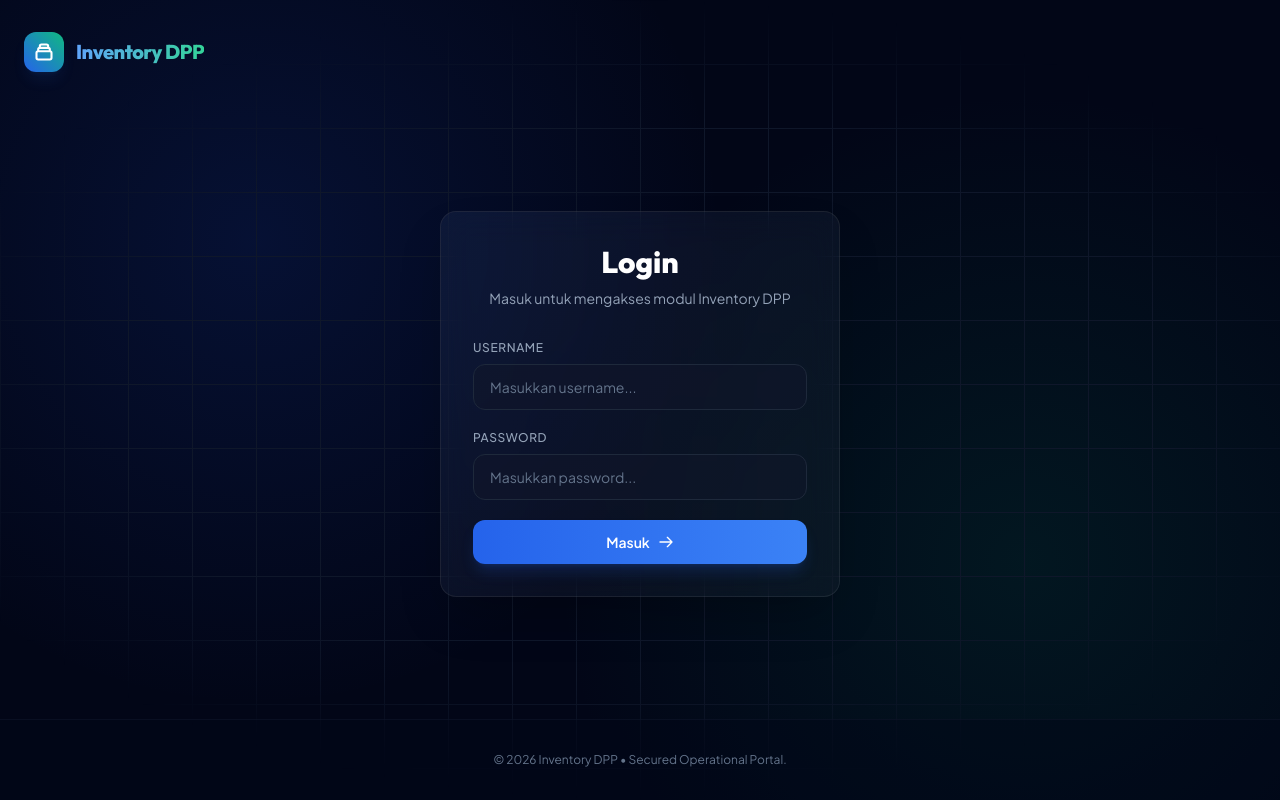
After one commit to sonxyz/inventory, a Flask app: a page that uses templates/login.html in a window 1280 px wide. The commit adds this page. Run offline with Flask 3, Linux system fonts and the light colour scheme; some libraries are stand-ins or nearby versions.

Commit message:
feat: implement user authentication and role-based access control

```diff
--- a/app.py
+++ b/app.py
@@ -1,10 +1,12 @@
-from flask import Flask, render_template, request, redirect, url_for, flash
+from flask import Flask, render_template, request, redirect, url_for, flash, session
 import gspread
 from google.oauth2.service_account import Credentials
 from dotenv import load_dotenv
 import os
 import json
 from datetime import datetime, timedelta
+from functools import wraps
+from werkzeug.security import generate_password_hash, check_password_hash
 
 # --- Config ---
 load_dotenv()
@@ -30,6 +32,7 @@ SHEET_SERVICE_MOTOR = 'History Service Kendaraan Motor'
 SHEET_MASTER_ATK = 'Master Data ATK'
 SHEET_MASTER_DEPT = 'Master Departement'
 SHEET_PENGAJUAN_ATK = 'Pengajuan ATK'
+SHEET_MASTER_USERS = 'Master Users'
 
 # Headers untuk setiap sheet
 HEADERS_KENDARAAN = [
@@ -55,6 +58,7 @@ HEADERS_PENGAJUAN_ATK = [
     'Kode Barang', 'Nama Barang', 'Jumlah', 'Satuan',
     'Harga Satuan', 'Total Harga', 'Keterangan'
 ]
+HEADERS_MASTER_USERS = ['No', 'Username', 'Password', 'Role']
 
 BULAN_LIST = [
     'Januari', 'Februari', 'Maret', 'April', 'Mei', 'Juni',
@@ -216,6 +220,99 @@ def filter_records(records, search, fields):
     return result
 
 
+def init_users_sheet():
+    """Menginisialisasi sheet Master Users jika belum ada, dan membuat default admin."""
+    try:
+        sheet = get_sheet(SHEET_MASTER_USERS)
+        if not sheet:
+            spreadsheet = get_spreadsheet()
+            if spreadsheet:
+                sheet = spreadsheet.add_worksheet(title=SHEET_MASTER_USERS, rows="100", cols="4")
+                sheet.append_row(HEADERS_MASTER_USERS, value_input_option='USER_ENTERED')
+
+        # Cek jika sheet kosong (hanya header)
+        records = get_all_data(sheet)
+        if not records:
+            default_pwd = generate_password_hash('admin123')
+            row = [1, 'admin', default_pwd, 'admin']
+            sheet.append_row(row, value_input_option='USER_ENTERED')
+    except Exception as e:
+        print(f"Error initializing users sheet: {e}")
+
+
+def get_user_by_username(username):
+    """Mencari user berdasarkan username (case-insensitive)."""
+    try:
+        init_users_sheet()
+        sheet = get_sheet(SHEET_MASTER_USERS)
+        if not sheet:
+            return None
+        records = get_all_data(sheet)
+        for r in records:
+            if str(r.get('Username', '')).strip().lower() == username.strip().lower():
+                return r
+        return None
+    except Exception:
+        return None
+
+
+def login_required(roles=None):
+    """Decorator untuk membatasi akses route berdasarkan role pengguna."""
+    def decorator(f):
+        @wraps(f)
+        def decorated_function(*args, **kwargs):
+            if 'user' not in session:
+                flash('Silakan login terlebih dahulu untuk mengakses halaman ini.', 'warning')
+                return redirect(url_for('login', next=request.url))
+            if roles and session.get('role') not in roles:
+                flash('Anda tidak memiliki hak akses ke modul ini.', 'error')
+                return redirect(url_for('portal'))
+            return f(*args, **kwargs)
+        return decorated_function
+    return decorator
+
+
+@app.before_request
+def check_route_access():
+    if request.endpoint is None:
+        return
+
+    # Endpoint bebas akses (tidak butuh login)
+    public_endpoints = ['login', 'static']
+    if request.endpoint in public_endpoints:
+        return
+
+    # Verifikasi apakah pengguna sudah login
+    if 'user' not in session:
+        flash('Silakan login terlebih dahulu untuk mengakses halaman ini.', 'warning')
+        return redirect(url_for('login', next=request.url))
+
+    # Verifikasi hak akses berdasarkan role pengguna
+    role = session.get('role')
+
+    # Admin memiliki akses ke semua halaman
+    if role == 'admin':
+        return
+
+    # Halaman manajemen pengguna hanya untuk Admin
+    if request.path.startswith('/admin'):
+        flash('Halaman ini hanya dapat diakses oleh Admin.', 'error')
+        return redirect(url_for('portal'))
+
+    # Pembatasan akses Modul Kendaraan & Service
+    if request.path.startswith('/kendaraan') or request.path.startswith('/service'):
+        if role != 'kendaraan':
+            flash('Anda tidak memiliki hak akses ke modul Kendaraan & Service.', 'error')
+            return redirect(url_for('portal'))
+
+    # Pembatasan akses Modul ATK
+    if request.path.startswith('/atk'):
+        if role != 'atk':
+            flash('Anda tidak memiliki hak akses ke modul ATK.', 'error')
+            return redirect(url_for('portal'))
+
+
+
 # ============================================================
 # Jinja2 filters
 # ============================================================
@@ -239,9 +336,116 @@ def clean_num_filter(value):
 
 
 # ============================================================
+# AUTHENTICATION
+# ============================================================
+@app.route('/login', methods=['GET', 'POST'])
+def login():
+    if 'user' in session:
+        return redirect(url_for('portal'))
+
+    next_url = request.args.get('next', '')
+    if request.method == 'POST':
+        username = request.form.get('username', '').strip()
+        password = request.form.get('password', '').strip()
+
+        user = get_user_by_username(username)
+        if user:
+            pwd_hash = user.get('Password', '')
+            if check_password_hash(pwd_hash, password):
+                session['user'] = user.get('Username')
+                session['role'] = user.get('Role')
+                flash(f'Selamat datang kembali, {user.get("Username")}!', 'success')
+
+                if username.lower() == 'admin' and password == 'admin123':
+                    flash('PERINGATAN KEAMANAN: Harap segera ubah password default admin Anda!', 'error')
+
+                if next_url:
+                    return redirect(next_url)
+                return redirect(url_for('portal'))
+
+        flash('Username atau password salah.', 'error')
+
+    return render_template('login.html', next_url=next_url)
+
+
+@app.route('/logout')
+def logout():
+    session.pop('user', None)
+    session.pop('role', None)
+    flash('Anda telah logout.', 'success')
+    return redirect(url_for('login'))
+
+
+# ============================================================
+# USER MANAGEMENT (ADMIN ONLY)
+# ============================================================
+@app.route('/admin/users', methods=['GET', 'POST'])
+@login_required(roles=['admin'])
+def admin_users():
+    try:
+        sheet = get_sheet(SHEET_MASTER_USERS)
+        if not sheet:
+            flash('Gagal mengakses sheet Master Users.', 'error')
+            return redirect(url_for('portal'))
+
+        if request.method == 'POST':
+            username = request.form.get('username', '').strip()
+            password = request.form.get('password', '').strip()
+            role = request.form.get('role', '').strip()
+
+            if not username or not password or not role:
+                flash('Semua field wajib diisi.', 'error')
+            else:
+                existing = get_user_by_username(username)
+                if existing:
+                    flash(f'Username {username} sudah terdaftar.', 'error')
+                else:
+                    no = get_next_no(sheet)
+                    pwd_hash = generate_password_hash(password)
+                    row = [no, username, pwd_hash, role]
+                    sheet.append_row(row, value_input_option='USER_ENTERED')
+                    flash(f'User {username} berhasil ditambahkan.', 'success')
+            return redirect(url_for('admin_users'))
+
+        records = get_all_data(sheet)
+        return render_template('admin_users.html', users=records)
+    except Exception as e:
+        flash(f'Error: {str(e)}', 'error')
+        return redirect(url_for('portal'))
+
+
+@app.route('/admin/users/delete/<int:no>', methods=['POST'])
+@login_required(roles=['admin'])
+def admin_user_delete(no):
+    try:
+        sheet = get_sheet(SHEET_MASTER_USERS)
+        if not sheet:
+            flash('Gagal mengakses sheet.', 'error')
+            return redirect(url_for('admin_users'))
+
+        records = get_all_data(sheet)
+        target = next((r for r in records if str(r.get('No', '')) == str(no)), None)
+        if target and target.get('Username') == session.get('user'):
+            flash('Anda tidak dapat menghapus akun Anda sendiri.', 'error')
+            return redirect(url_for('admin_users'))
+
+        row_num = find_row_by_no(sheet, no)
+        if not row_num:
+            flash('User tidak ditemukan.', 'error')
+            return redirect(url_for('admin_users'))
+
+        sheet.delete_rows(row_num)
+        flash('User berhasil dihapus.', 'success')
+    except Exception as e:
+        flash(f'Gagal menghapus user: {str(e)}', 'error')
+    return redirect(url_for('admin_users'))
+
+
+# ============================================================
 # PORTAL PAGE
 # ============================================================
 @app.route('/')
+@login_required()
 def portal():
     return render_template('portal.html')
 
--- /dev/null
+++ b/templates/login.html
@@ -0,0 +1,126 @@
+<!DOCTYPE html>
+<html lang="id">
+<head>
+  <meta charset="UTF-8">
+  <meta name="viewport" content="width=device-width, initial-scale=1.0">
+  <title>Login — Inventory DPP</title>
+  <script src="https://cdn.tailwindcss.com"></script>
+  <link rel="preconnect" href="https://fonts.googleapis.com" />
+  <link href="https://fonts.googleapis.com/css2?family=Outfit:wght@300;400;500;600;700;800&family=Plus+Jakarta+Sans:wght@300;400;500;600;700;800&display=swap" rel="stylesheet" />
+  <script>
+    tailwind.config = {
+      theme: {
+        extend: {
+          fontFamily: {
+            sans: ['Plus Jakarta Sans', 'sans-serif'],
+            display: ['Outfit', 'sans-serif'],
+          }
+        }
+      }
+    }
+  </script>
+  <style>
+    body {
+      font-family: 'Plus Jakarta Sans', sans-serif;
+      background: radial-gradient(circle at 20% 30%, rgba(29, 78, 216, 0.15) 0%, transparent 40%),
+                  radial-gradient(circle at 80% 70%, rgba(4, 120, 87, 0.15) 0%, transparent 40%);
+    }
+    .glass-card {
+      background: rgba(255, 255, 255, 0.03);
+      backdrop-filter: blur(16px);
+      -webkit-backdrop-filter: blur(16px);
+      border: 1px solid rgba(255, 255, 255, 0.08);
+    }
+  </style>
+</head>
+<body class="bg-slate-950 text-slate-100 min-h-screen flex flex-col justify-between overflow-x-hidden">
+
+  <!-- Background Grid Pattern -->
+  <div class="absolute inset-0 bg-[linear-gradient(to_right,#0f172a_1px,transparent_1px),linear-gradient(to_bottom,#0f172a_1px,transparent_1px)] bg-[size:4rem_4rem] [mask-image:radial-gradient(ellipse_60%_50%_at_50%_50%,#000_70%,transparent_100%)] -z-10"></div>
+
+  <!-- Header -->
+  <header class="w-full max-w-7xl mx-auto px-6 pt-8 pb-4 flex items-center justify-between">
+    <div class="flex items-center gap-3">
+      <div class="w-10 h-10 bg-gradient-to-tr from-blue-600 to-emerald-500 rounded-xl flex items-center justify-center shadow-lg shadow-blue-500/10">
+        <svg class="w-5 h-5 text-white" fill="none" stroke="currentColor" viewBox="0 0 24 24">
+          <path stroke-linecap="round" stroke-linejoin="round" stroke-width="2.5" d="M19 11H5m14 0a2 2 0 012 2v6a2 2 0 01-2 2H5a2 2 0 01-2-2v-6a2 2 0 012-2m14 0V9a2 2 0 00-2-2M5 11V9a2 2 0 012-2m0 0V5a2 2 0 012-2h6a2 2 0 012 2v2M7 7h10" />
+        </svg>
+      </div>
+      <div>
+        <span class="font-display font-extrabold text-xl tracking-tight bg-gradient-to-r from-blue-400 to-emerald-400 bg-clip-text text-transparent">Inventory DPP</span>
+      </div>
+    </div>
+  </header>
+
+  <!-- Main Content -->
+  <main class="w-full max-w-md mx-auto px-6 py-12 flex-grow flex flex-col justify-center">
+    <div class="glass-card rounded-2xl p-8 shadow-2xl relative overflow-hidden">
+      <!-- Glow Overlay -->
+      <div class="absolute inset-0 bg-gradient-to-br from-blue-600/5 to-transparent -z-10"></div>
+
+      <div class="text-center mb-8">
+        <h2 class="font-display text-3xl font-extrabold text-white mb-2">Login</h2>
+        <p class="text-slate-400 text-sm">Masuk untuk mengakses modul Inventory DPP</p>
+      </div>
+
+      <!-- Flash Messages -->
+      {% with messages = get_flashed_messages(with_categories=true) %}
+        {% if messages %}
+          <div class="mb-6 space-y-2">
+            {% for category, message in messages %}
+              <div class="px-4 py-3 rounded-xl text-xs font-medium border flex gap-2 items-start
+                          {% if category == 'success' %}bg-emerald-500/10 border-emerald-500/20 text-emerald-400
+                          {% elif category == 'error' or category == 'danger' %}bg-red-500/10 border-red-500/20 text-red-400
+                          {% else %}bg-blue-500/10 border-blue-500/20 text-blue-400{% endif %}">
+                {% if category == 'success' %}
+                  <svg class="w-4 h-4 text-emerald-400 mt-0.5 flex-shrink-0" fill="none" stroke="currentColor" viewBox="0 0 24 24">
+                    <path stroke-linecap="round" stroke-linejoin="round" stroke-width="2" d="M5 13l4 4L19 7" />
+                  </svg>
+                {% else %}
+                  <svg class="w-4 h-4 text-red-400 mt-0.5 flex-shrink-0" fill="none" stroke="currentColor" viewBox="0 0 24 24">
+                    <path stroke-linecap="round" stroke-linejoin="round" stroke-width="2" d="M12 8v4m0 4h.01M21 12a9 9 0 11-18 0 9 9 0 0118 0z" />
+                  </svg>
+                {% endif %}
+                <span>{{ message }}</span>
+              </div>
+            {% endfor %}
+          </div>
+        {% endif %}
+      {% endwith %}
+
+      <!-- Form -->
+      <form method="POST" action="{{ url_for('login', next=next_url) }}" class="space-y-5">
+        <div>
+          <label for="username" class="block text-xs font-medium text-slate-400 uppercase tracking-wider mb-2">Username</label>
+          <input type="text" id="username" name="username" required autocomplete="username"
+                 placeholder="Masukkan username..."
+                 class="w-full px-4 py-3 bg-slate-900/60 border border-slate-800 rounded-xl text-sm text-slate-100 placeholder-slate-500 focus:outline-none focus:ring-2 focus:ring-blue-500 focus:border-transparent transition-all" />
+        </div>
+
+        <div>
+          <label for="password" class="block text-xs font-medium text-slate-400 uppercase tracking-wider mb-2">Password</label>
+          <input type="password" id="password" name="password" required autocomplete="current-password"
+                 placeholder="Masukkan password..."
+                 class="w-full px-4 py-3 bg-slate-900/60 border border-slate-800 rounded-xl text-sm text-slate-100 placeholder-slate-500 focus:outline-none focus:ring-2 focus:ring-blue-500 focus:border-transparent transition-all" />
+        </div>
+
+        <button type="submit"
+                class="w-full py-3 bg-gradient-to-r from-blue-600 to-blue-500 hover:from-blue-500 hover:to-blue-400 text-white rounded-xl text-sm font-semibold shadow-lg shadow-blue-600/20 hover:shadow-blue-500/30 transition-all active:scale-[0.98] mt-6 flex items-center justify-center gap-2">
+          <span>Masuk</span>
+          <svg class="w-4 h-4" fill="none" stroke="currentColor" viewBox="0 0 24 24">
+            <path stroke-linecap="round" stroke-linejoin="round" stroke-width="2" d="M14 5l7 7m0 0l-7 7m7-7H3" />
+          </svg>
+        </button>
+      </form>
+    </div>
+  </main>
+
+  <!-- Footer -->
+  <footer class="w-full text-center py-8 border-t border-slate-900/60 bg-slate-950/40">
+    <p class="text-xs text-slate-500">
+      &copy; 2026 Inventory DPP &bull; Secured Operational Portal.
+    </p>
+  </footer>
+
+</body>
+</html>
```
Also changed, not shown: templates/admin_users.html (added, +118 -0 lines), templates/base.html (+24 -0 lines), templates/base_atk.html (+31 -7 lines), templates/portal.html (+24 -0 lines).
